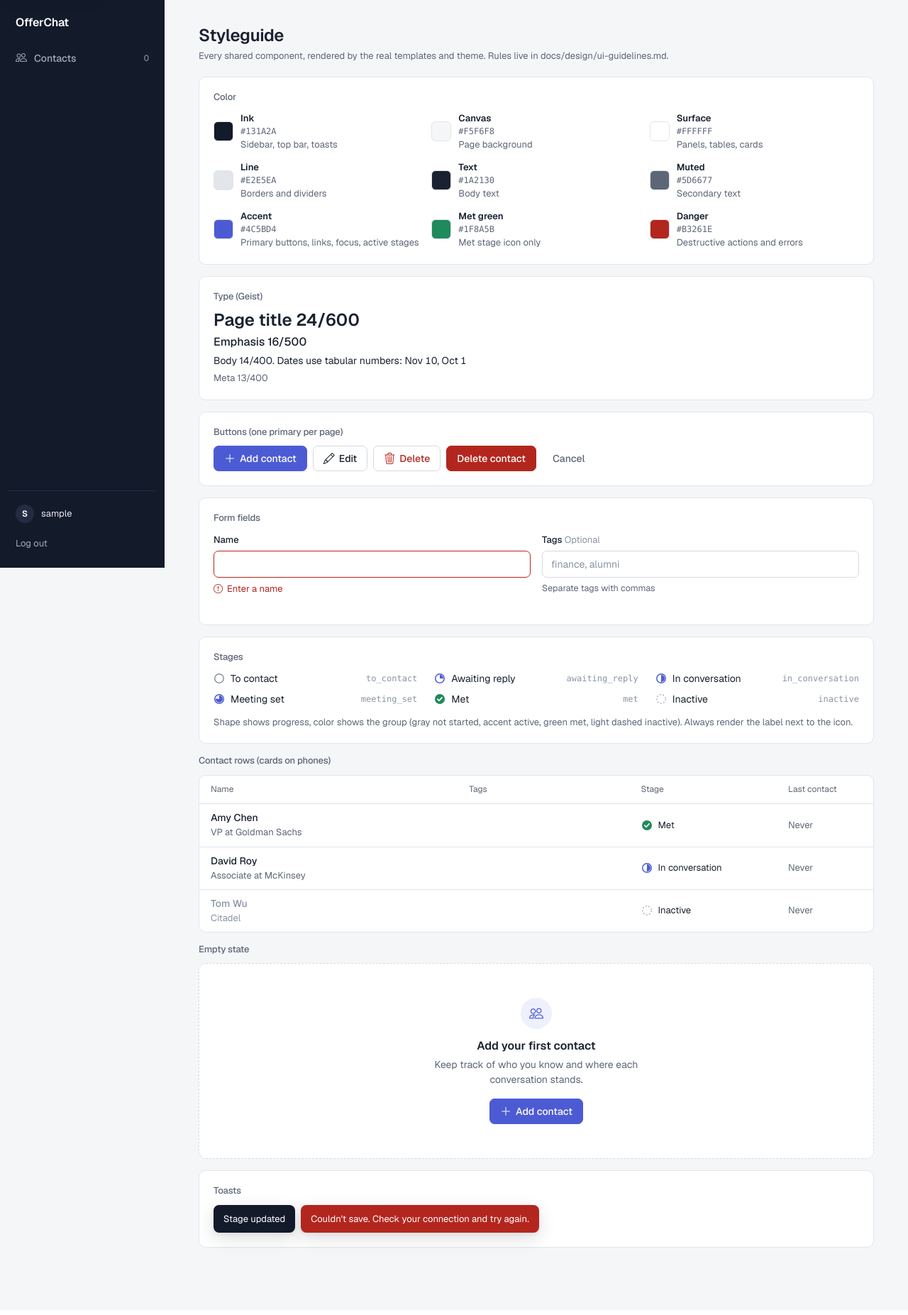
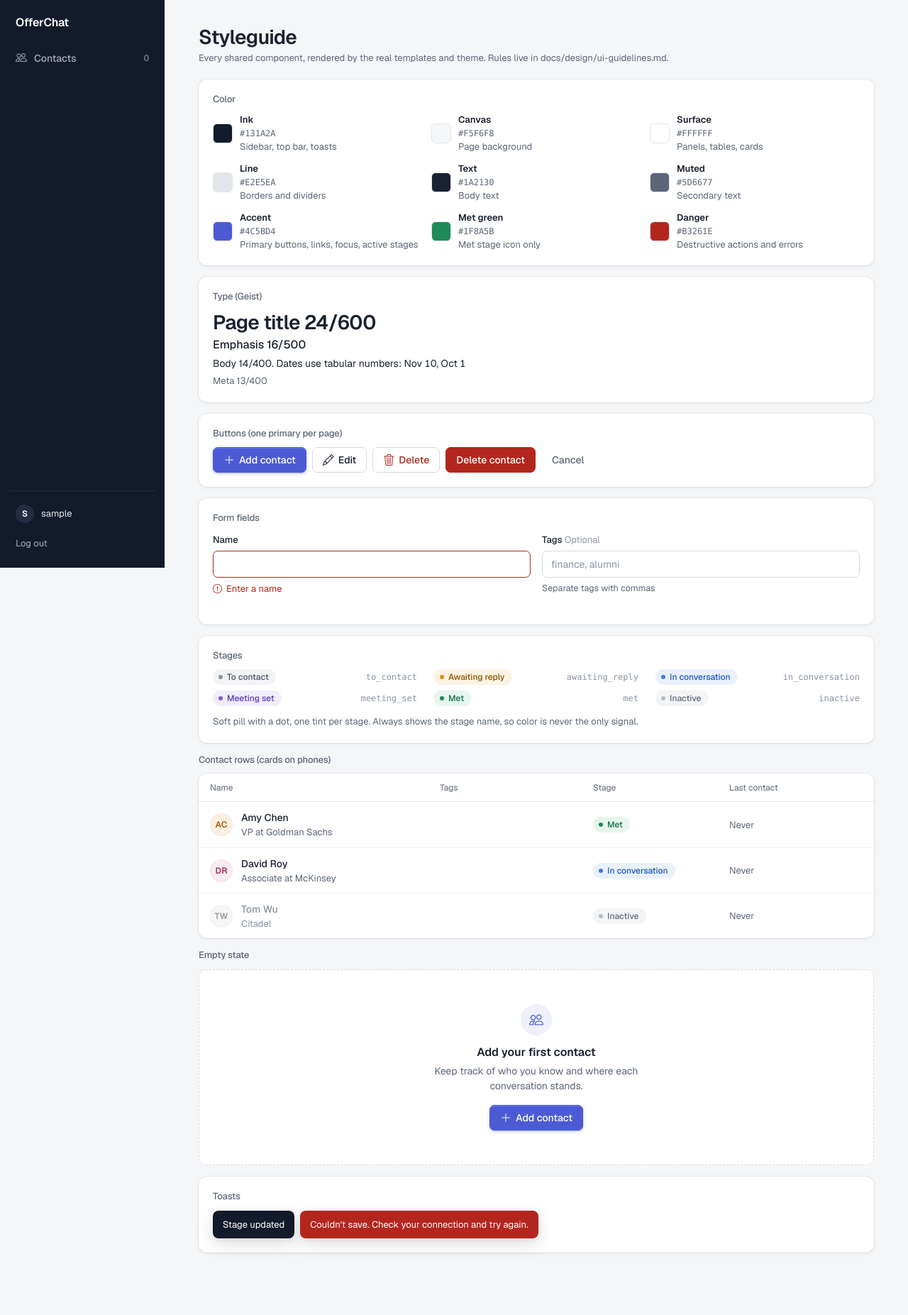
Before and after one commit to OfirF1110/MGT656-Final-Project, a Django app: page /styleguide/ in a window 1280 px wide. Shown: the whole page at 71% size. Before the commit the page ends 1761 px from the top, so only its background shows below. Run offline with Django 5.2, Linux system fonts and the light colour scheme; the visitor is signed in with stand-in values (Sample User, id 1); data that the repository does not hold is empty; parts of the project's set-up code (start-up, migrations or seed data) failed here and were passed over.

Commit message:
Visual refresh: stage pills, avatars, soft elevation, sort, quick actions (#10)
- Stages are soft pills with a dot, one tint per stage (Leo's pick), in
  rows, the detail panel, the stage menu and the styleguide. The ring/pie
  stage_icon tag is removed.
- Initials avatars with a stable tint per name (crc32, six tones).
- Panels and tables use one soft elevation token instead of borders;
  primary buttons get an inner highlight; page titles are larger and tighter.
- Sort by recently updated, name (case-insensitive) or last contact
  (never last); works with search, filter and htmx.
- Row quick actions (LinkedIn, open) in their own column, shown on hover
  or keyboard focus on devices with a mouse, hidden on touch.

Co-Authored-By: Claude Opus 5.5 <noreply@anthropic.com>

```diff
--- a/contacts/templates/contacts/_results.html
+++ b/contacts/templates/contacts/_results.html
@@ -8,7 +8,7 @@
 {% if contacts %}
   <div class="contact-table">
     <div class="contact-head" aria-hidden="true">
-      <span>Name</span><span>Tags</span><span>Stage</span><span>Last contact</span>
+      <span>Name</span><span>Tags</span><span>Stage</span><span>Last contact</span><span></span>
     </div>
     <ul class="contact-list">
       {% for contact in contacts %}
--- a/contacts/templates/contacts/_row.html
+++ b/contacts/templates/contacts/_row.html
@@ -1,10 +1,19 @@
 {% load contacts_ui %}
 <li class="contact-row{% if contact.stage == 'inactive' %} is-inactive{% endif %}" id="contact-{{ contact.pk }}">
   <div class="contact-main">
-    <a class="contact-name" href="{{ contact.get_absolute_url }}">{{ contact.name }}</a>
-    {% if contact.subtitle %}<div class="contact-sub">{{ contact.subtitle }}</div>{% endif %}
+    {% avatar contact.name %}
+    <div class="contact-text">
+      <a class="contact-name" href="{{ contact.get_absolute_url }}">{{ contact.name }}</a>
+      {% if contact.subtitle %}<div class="contact-sub">{{ contact.subtitle }}</div>{% endif %}
+    </div>
   </div>
   <div class="contact-tags">{% for tag in contact.tags.all %}<span class="tag">{{ tag.name }}</span>{% endfor %}</div>
   <div class="contact-stage">{% include 'contacts/_stage_menu.html' with menu_context='row' %}</div>
   <div class="contact-date tnum"><span class="visually-hidden">Last contact </span>{{ contact.last_contact_date|short_date }}</div>
+  <div class="row-actions">
+    {% if contact.linkedin_url %}
+      <a href="{{ contact.linkedin_url }}" class="row-action" target="_blank" rel="noopener noreferrer" aria-label="{{ contact.name }} on LinkedIn"><i class="bi bi-linkedin" aria-hidden="true"></i></a>
+    {% endif %}
+    <a href="{{ contact.get_absolute_url }}" class="row-action" aria-label="Open {{ contact.name }}"><i class="bi bi-arrow-up-right" aria-hidden="true"></i></a>
+  </div>
 </li>
--- a/contacts/templates/contacts/_stage_menu.html
+++ b/contacts/templates/contacts/_stage_menu.html
@@ -1,8 +1,6 @@
-{% load contacts_ui %}
 <details class="stage-menu stage-menu--{{ menu_context }}">
   <summary class="stage-trigger" aria-label="Change stage, currently {{ contact.get_stage_display }}">
-    {% if menu_context == 'panel' %}{% stage_icon contact.stage 20 %}{% else %}{% stage_icon contact.stage %}{% endif %}
-    <span class="stage-label">{{ contact.get_stage_display }}</span>
+    <span class="stage-pill stage-pill--{{ contact.stage }} stage-label">{{ contact.get_stage_display }}</span>
     <i class="bi bi-chevron-down stage-caret" aria-hidden="true"></i>
   </summary>
   <form method="post" action="{% url 'contacts:stage' contact.pk %}" class="stage-popover"
@@ -18,7 +16,7 @@
         {% for stage in stages %}
           <button type="submit" name="stage" value="{{ stage.value }}" class="stage-option"
                   {% if stage.value == contact.stage %}aria-current="true"{% endif %}>
-            {% stage_icon stage.value %}<span>{{ stage.label }}</span>
+            <span class="stage-pill stage-pill--{{ stage.value }}">{{ stage.label }}</span>
             {% if stage.value == contact.stage %}<i class="bi bi-check2" aria-hidden="true"></i>{% endif %}
           </button>
         {% endfor %}
--- a/contacts/templates/contacts/detail.html
+++ b/contacts/templates/contacts/detail.html
@@ -8,7 +8,7 @@
   <a href="{% url 'contacts:list' %}" class="back-link"><i class="bi bi-arrow-left" aria-hidden="true"></i>Contacts</a>
   <div class="page-head detail-head">
     <div class="detail-identity">
-      <span class="detail-avatar" aria-hidden="true">{{ contact.name|first|upper }}</span>
+      {% avatar contact.name "lg" %}
       <div>
         <h1 class="page-title">{{ contact.name }}</h1>
         {% if contact.subtitle %}<p class="page-meta">{{ contact.subtitle }}</p>{% endif %}
--- a/contacts/templates/contacts/list.html
+++ b/contacts/templates/contacts/list.html
@@ -27,6 +27,12 @@
         <option value="{{ value }}"{% if value == stage %} selected{% endif %}>{{ label }}</option>
       {% endfor %}
     </select>
+    <select name="sort" class="form-select sort-select" aria-label="Sort contacts"
+            hx-get="{% url 'contacts:list' %}" hx-trigger="change" hx-include="closest form" hx-replace-url="true">
+      {% for value, label in sort_choices %}
+        <option value="{{ value }}"{% if value == sort %} selected{% endif %}>{{ label }}</option>
+      {% endfor %}
+    </select>
     <button type="submit" class="btn btn-quiet js-hide">Search</button>
   </form>
 
--- a/contacts/templatetags/contacts_ui.py
+++ b/contacts/templatetags/contacts_ui.py
@@ -1,45 +1,10 @@
+import zlib
+
 from django import template
 from django.utils import timezone
 from django.utils.html import format_html
-from django.utils.safestring import mark_safe
 
 register = template.Library()
-
-# Pie radius 2.5 drawn with a 5px stroke fills the inside of the ring; C = 2 * pi * 2.5.
-_PIE_C = 15.708
-_RING = '<circle cx="8" cy="8" r="6.25" fill="none" stroke="currentColor" stroke-width="1.5"/>'
-
-
-def _pie(fraction):
-    return (
-        f'<circle cx="8" cy="8" r="2.5" fill="none" stroke="currentColor" stroke-width="5" '
-        f'stroke-dasharray="{_PIE_C * fraction:.3f} {_PIE_C:.3f}" transform="rotate(-90 8 8)"/>'
-    )
-
-
-_SHAPES = {
-    "to_contact": _RING,
-    "awaiting_reply": _RING + _pie(0.25),
-    "in_conversation": _RING + _pie(0.5),
-    "meeting_set": _RING + _pie(0.75),
-    "met": '<circle cx="8" cy="8" r="7" fill="currentColor"/>'
-           '<path d="M4.9 8.2l2.1 2.1 4.1-4.4" fill="none" stroke="#fff" stroke-width="1.7" '
-           'stroke-linecap="round" stroke-linejoin="round"/>',
-    "inactive": '<circle cx="8" cy="8" r="6.25" fill="none" stroke="currentColor" stroke-width="1.5" '
-                'stroke-dasharray="2.2 2.2"/>',
-}
-
-
-@register.simple_tag
-def stage_icon(stage, size=16):
-    """Inline SVG for a stage. Decorative: always render the stage label next to it."""
-    shape = _SHAPES.get(str(stage), _RING)
-    return format_html(
-        '<svg class="stage-icon stage-icon--{}" width="{}" height="{}" viewBox="0 0 16 16" '
-        'aria-hidden="true" focusable="false">{}</svg>',
-        stage, size, size, mark_safe(shape),
-    )
-
 
 @register.filter
 def linkedin_display(url):
@@ -61,3 +26,28 @@ def short_date(value):
     if value.year == timezone.localdate().year:
         return value.strftime("%b ") + str(value.day)
     return value.strftime("%b ") + f"{value.day}, {value.year}"
+
+
+AVATAR_TONES = 6
+
+
+def initials(name):
+    """"Amy Chen" -> "AC", "Madonna" -> "M", "李晓明" -> "李", blank -> "?"."""
+    words = str(name or "").split()
+    if not words:
+        return "?"
+    first = words[0][0]
+    if len(words) == 1 or not first.isascii():
+        return first.upper()
+    return (first + words[-1][0]).upper()
+
+
+def avatar_tone(name):
+    """Stable 0..5 per name (crc32, not hash(), which changes between processes)."""
+    return zlib.crc32(str(name or "").strip().lower().encode("utf-8")) % AVATAR_TONES
+
+
+@register.simple_tag
+def avatar(name, size=""):
+    css = f"avatar avatar--tone-{avatar_tone(name)}" + (f" avatar--{size}" if size else "")
+    return format_html('<span class="{}" aria-hidden="true">{}</span>', css, initials(name))
--- a/static/css/theme.css
+++ b/static/css/theme.css
@@ -29,6 +29,7 @@
   --oc-radius-lg: 10px;
   --oc-shadow-pop: 0 8px 24px rgba(19, 26, 42, .14), 0 2px 6px rgba(19, 26, 42, .06);
   --oc-focus: 0 0 0 3px rgba(76, 91, 212, .28);
+  --oc-elev-1: 0 0 0 1px rgba(19, 26, 42, .06), 0 1px 2px rgba(19, 26, 42, .04), 0 2px 8px rgba(19, 26, 42, .035);
   --oc-sidebar-width: 232px;
   --oc-tabbar-height: 60px;
 
@@ -89,6 +90,7 @@ a:hover { text-decoration: underline; text-underline-offset: 2px; }
 }
 .btn .bi { font-size: 1rem; line-height: 1; }
 .btn-primary {
+  box-shadow: inset 0 1px 0 rgba(255, 255, 255, .18), 0 1px 2px rgba(41, 52, 150, .28), 0 2px 6px rgba(76, 91, 212, .18);
   --bs-btn-bg: var(--oc-accent); --bs-btn-border-color: var(--oc-accent);
   --bs-btn-hover-bg: var(--oc-accent-hover); --bs-btn-hover-border-color: var(--oc-accent-hover);
   --bs-btn-active-bg: var(--oc-accent-active); --bs-btn-active-border-color: var(--oc-accent-active);
@@ -149,7 +151,7 @@ body.public { min-height: 100vh; }
 }
 .public-wordmark:hover { text-decoration: none; color: var(--oc-text); }
 .public-card {
-  width: min(100%, 420px); background: var(--oc-surface); border: 1px solid var(--oc-line);
+  width: min(100%, 420px); background: var(--oc-surface); border: 0; box-shadow: var(--oc-elev-1);
   border-radius: 12px; padding: 32px;
 }
 .public-card h1 { font-size: 1.375rem; font-weight: 600; margin-bottom: 8px; }
@@ -251,13 +253,13 @@ body.kbd-open .app-tabbar { transform: translateY(110%); }
 
 /* ---------- Page structure ---------- */
 .page-head { display: flex; align-items: center; justify-content: space-between; gap: 16px; margin-bottom: 20px; flex-wrap: wrap; }
-.page-title { font-size: 1.5rem; font-weight: 600; margin: 0; line-height: 1.2; }
+.page-title { font-size: 1.75rem; font-weight: 600; margin: 0; line-height: 1.15; letter-spacing: -.022em; }
 .page-meta { color: var(--oc-muted); font-size: .8125rem; margin: 4px 0 0; }
 .page-actions { display: flex; gap: 8px; align-items: center; }
 .back-link { display: inline-flex; align-items: center; gap: 4px; color: var(--oc-muted); font-size: .8125rem; margin-bottom: 12px; min-height: 32px; }
 .back-link:hover { color: var(--oc-text); }
 
-.panel { background: var(--oc-surface); border: 1px solid var(--oc-line); border-radius: var(--oc-radius-lg); padding: 20px; }
+.panel { background: var(--oc-surface); border: 0; box-shadow: var(--oc-elev-1); border-radius: 12px; padding: 20px; }
 .panel + .panel { margin-top: 16px; }
 .panel-title { font-size: .8125rem; font-weight: 500; color: var(--oc-muted); margin: 0 0 12px; }
 
@@ -304,45 +306,53 @@ a, button, summary, .btn { touch-action: manipulation; }
   *, *::before, *::after { animation-duration: .01ms !important; transition-duration: .01ms !important; }
 }
 
-/* ---------- Stage icons ---------- */
-.stage-icon { flex: none; display: block; }
-.stage-icon--to_contact { color: var(--oc-neutral); }
-.stage-icon--awaiting_reply,
-.stage-icon--in_conversation,
-.stage-icon--meeting_set { color: var(--oc-accent); }
-.stage-icon--met { color: var(--oc-green); }
-.stage-icon--inactive { color: var(--oc-neutral-light); }
+/* ---------- Stage pills (soft pill + dot, one tint per stage) ---------- */
+.stage-pill {
+  display: inline-flex; align-items: center; gap: 6px; white-space: nowrap;
+  font-size: .75rem; font-weight: 500; line-height: 1; padding: 5px 10px 5px 8px; border-radius: 999px;
+  background: var(--pill-bg); color: var(--pill-fg);
+}
+.stage-pill::before { content: ""; width: 6px; height: 6px; border-radius: 50%; background: var(--pill-dot); flex: none; }
+.stage-pill--to_contact      { --pill-bg: #F1F3F6; --pill-fg: #4E5768; --pill-dot: #8A93A3; }
+.stage-pill--awaiting_reply  { --pill-bg: #FDF3E3; --pill-fg: #8A5300; --pill-dot: #D98E1F; }
+.stage-pill--in_conversation { --pill-bg: #EAF1FE; --pill-fg: #1F56B8; --pill-dot: #3B7BE8; }
+.stage-pill--meeting_set     { --pill-bg: #F1EDFD; --pill-fg: #5B3DB8; --pill-dot: #7C5CE0; }
+.stage-pill--met             { --pill-bg: #E6F5EE; --pill-fg: #17704A; --pill-dot: #1F8A5B; }
+.stage-pill--inactive        { --pill-bg: #F3F4F6; --pill-fg: #646C7B; --pill-dot: #B4BBC7; }
 
 /* ---------- Stage menu (native <details>; works without JS) ---------- */
 .stage-menu { position: relative; display: inline-block; }
 .stage-trigger {
-  list-style: none; display: inline-flex; align-items: center; gap: 8px; cursor: pointer;
-  min-height: 32px; padding: 0 8px; margin-left: -8px; border-radius: var(--oc-radius);
+  list-style: none; display: inline-flex; align-items: center; gap: 6px; cursor: pointer;
+  min-height: 32px; padding: 0 6px 0 0; border-radius: 999px;
   color: var(--oc-text); font-size: .8125rem; user-select: none;
 }
 .stage-trigger::-webkit-details-marker { display: none; }
 .stage-trigger::marker { content: ""; }
-.stage-trigger:hover, .stage-menu[open] > .stage-trigger { background: var(--oc-hover); }
+.stage-trigger:hover .stage-pill, .stage-menu[open] > .stage-trigger .stage-pill { box-shadow: 0 0 0 1px rgba(19, 26, 42, .08); }
+.stage-trigger:focus-visible { outline-offset: 3px; }
 .stage-caret { font-size: .6875rem; color: var(--oc-subtle); opacity: 0; transition: opacity .12s; }
 .stage-trigger:hover .stage-caret, .stage-trigger:focus-visible .stage-caret, .stage-menu[open] .stage-caret { opacity: 1; }
 .stage-popover {
-  position: absolute; z-index: 40; top: calc(100% + 4px); left: -8px; width: 240px;
+  position: absolute; z-index: 40; top: calc(100% + 6px); left: -6px; width: 232px;
   background: var(--oc-surface); border: 1px solid var(--oc-line-strong); border-radius: var(--oc-radius-lg);
   box-shadow: var(--oc-shadow-pop); padding: 6px; margin: 0;
 }
 .stage-group + .stage-group { border-top: 1px solid var(--oc-line-soft); margin-top: 4px; padding-top: 4px; }
 .stage-group-label { font-size: .71875rem; color: var(--oc-subtle); padding: 6px 8px 2px; }
 .stage-option {
-  display: flex; align-items: center; gap: 10px; width: 100%; min-height: 34px; padding: 0 8px;
+  display: flex; align-items: center; gap: 10px; width: 100%; min-height: 36px; padding: 0 8px;
   border: 0; background: none; border-radius: 6px; color: var(--oc-text); font-size: .8125rem; text-align: left;
 }
 .stage-option:hover, .stage-option:focus-visible { background: var(--oc-hover); }
-.stage-option[aria-current="true"] { background: var(--oc-accent-soft); font-weight: 500; }
+.stage-option[aria-current="true"] { background: var(--oc-hover); }
 .stage-option .bi-check2 { margin-left: auto; color: var(--oc-accent); font-size: 1rem; }
 .stage-hint { font-size: .71875rem; color: var(--oc-subtle); border-top: 1px solid var(--oc-line-soft); margin: 4px 0 0; padding: 8px 8px 4px; }
 
 .stage-panel { display: flex; flex-direction: column; gap: 6px; }
-.stage-menu--panel .stage-trigger { font-size: 1rem; font-weight: 500; min-height: 40px; gap: 10px; }
+.stage-menu--panel .stage-trigger { min-height: 40px; gap: 8px; }
+.stage-menu--panel .stage-pill { font-size: .875rem; padding: 7px 14px 7px 11px; gap: 8px; }
+.stage-menu--panel .stage-pill::before { width: 7px; height: 7px; }
 .stage-menu--panel .stage-caret { opacity: 1; }
 .stage-panel-date { margin: 0; color: var(--oc-muted); font-size: .8125rem; }
 
@@ -354,10 +364,18 @@ a, button, summary, .btn { touch-action: manipulation; }
 
 /* ---------- Contact detail ---------- */
 .detail-identity { display: flex; align-items: center; gap: 14px; min-width: 0; }
-.detail-avatar {
-  width: 48px; height: 48px; border-radius: 50%; flex: none; display: inline-flex; align-items: center; justify-content: center;
-  background: var(--oc-accent-soft); color: var(--oc-accent); font-weight: 600; font-size: 1.125rem;
+.avatar {
+  width: 32px; height: 32px; border-radius: 50%; flex: none; display: inline-flex; align-items: center; justify-content: center;
+  font-size: .75rem; font-weight: 600; letter-spacing: .01em; background: var(--av-bg); color: var(--av-fg);
+  box-shadow: inset 0 0 0 1px rgba(19, 26, 42, .04);
 }
+.avatar--lg { width: 52px; height: 52px; font-size: 1.125rem; }
+.avatar--tone-0 { --av-bg: #E8EAFB; --av-fg: #3F4DC0; }
+.avatar--tone-1 { --av-bg: #E3F3EC; --av-fg: #17704A; }
+.avatar--tone-2 { --av-bg: #FDF0E1; --av-fg: #A35A06; }
+.avatar--tone-3 { --av-bg: #FBEAF0; --av-fg: #993556; }
+.avatar--tone-4 { --av-bg: #E4F2FB; --av-fg: #1B6A99; }
+.avatar--tone-5 { --av-bg: #EFEAFB; --av-fg: #5B3DB8; }
 .detail-grid {
   display: grid; gap: 16px; align-items: start;
   grid-template-columns: minmax(0, 1fr);
@@ -394,7 +412,7 @@ a, button, summary, .btn { touch-action: manipulation; }
   .detail-head .page-actions { display: none; }
 }
 @media (max-width: 767.98px) {
-  .detail-avatar { width: 40px; height: 40px; font-size: 1rem; }
+  .avatar--lg { width: 44px; height: 44px; font-size: 1rem; }
 }
 @media (max-width: 599.98px) {
   .field-row { grid-template-columns: minmax(0, 1fr); gap: 0; }
@@ -422,23 +440,25 @@ a, button, summary, .btn { touch-action: manipulation; }
 .search-field > .bi { position: absolute; left: 12px; top: 50%; transform: translateY(-50%); color: var(--oc-subtle); pointer-events: none; }
 .search-field .form-control { padding-left: 36px; }
 .search-field .form-control::-webkit-search-cancel-button { cursor: pointer; }
-.stage-filter { width: auto; min-width: 160px; flex: 0 0 auto; }
+.stage-filter, .sort-select { width: auto; min-width: 160px; flex: 0 0 auto; }
 .results-line { color: var(--oc-muted); font-size: .8125rem; margin: 0 0 12px; display: flex; gap: 12px; align-items: baseline; }
 .results-clear { font-size: .8125rem; }
 
-.contact-table { background: var(--oc-surface); border: 1px solid var(--oc-line); border-radius: var(--oc-radius-lg); }
+.contact-table { background: var(--oc-surface); border: 0; box-shadow: var(--oc-elev-1); border-radius: 12px; }
 .contact-head, .contact-row {
   display: grid; align-items: center; gap: 16px;
-  grid-template-columns: minmax(0, 2fr) minmax(0, 1.3fr) minmax(176px, 1.1fr) 104px;
+  grid-template-columns: minmax(0, 2fr) minmax(0, 1.3fr) minmax(176px, 1.1fr) 104px 68px;
   padding: 0 16px;
 }
 .contact-head { min-height: 40px; color: var(--oc-muted); font-size: .75rem; border-bottom: 1px solid var(--oc-line); }
 .contact-list { list-style: none; margin: 0; padding: 0; }
-.contact-row { min-height: 60px; padding-top: 8px; padding-bottom: 8px; border-top: 1px solid var(--oc-line); }
+.contact-row { position: relative; min-height: 64px; padding-top: 10px; padding-bottom: 10px; border-top: 1px solid var(--oc-line-soft); }
 .contact-row:first-child { border-top: 0; }
 .contact-row:hover { background: #FAFBFC; }
 .contact-row:last-child { border-radius: 0 0 var(--oc-radius-lg) var(--oc-radius-lg); }
-.contact-main { min-width: 0; }
+.contact-main { min-width: 0; display: flex; align-items: center; gap: 12px; }
+.contact-text { min-width: 0; }
+.contact-row.is-inactive .avatar { filter: grayscale(1); opacity: .65; }
 .contact-name { color: var(--oc-text); font-weight: 500; }
 .contact-name:hover { color: var(--oc-accent); }
 .contact-sub { color: var(--oc-muted); font-size: .8125rem; overflow: hidden; text-overflow: ellipsis; white-space: nowrap; }
@@ -464,14 +484,14 @@ a, button, summary, .btn { touch-action: manipulation; }
   .search-field { flex: 1 1 100%; max-width: none; }
   .stage-filter { flex: 1 1 auto; }
   .contact-head { display: none; }
-  .contact-table { background: none; border: 0; }
+  .contact-table { background: none; border: 0; box-shadow: none; }
   .contact-row {
     grid-template-columns: minmax(0, 1fr) auto;
     grid-template-areas: "main date" "stage stage" "tags tags";
     gap: 4px 12px; padding: 12px 14px; margin-bottom: 8px;
-    background: var(--oc-surface); border: 1px solid var(--oc-line); border-radius: var(--oc-radius-lg);
+    background: var(--oc-surface); border: 0; box-shadow: var(--oc-elev-1); border-radius: 12px;
   }
-  .contact-row:first-child { border-top: 1px solid var(--oc-line); }
+  .contact-row:first-child { border-top: 0; }
   .contact-row:hover { background: var(--oc-surface); }
   .contact-main { grid-area: main; }
   .contact-date { grid-area: date; align-self: start; padding-top: 2px; }
@@ -539,3 +559,19 @@ a, button, summary, .btn { touch-action: manipulation; }
   .stage-option { min-height: 44px; font-size: .875rem; }
 }
 @keyframes oc-sheet-in { from { transform: translateY(24px); opacity: .6; } to { transform: none; opacity: 1; } }
+
+/* ---------- Row quick actions (mouse and keyboard only; touch opens the row) ---------- */
+.row-actions {
+  display: flex; justify-content: flex-end; gap: 6px;
+  opacity: 0; pointer-events: none; transition: opacity .12s;
+}
+.row-action {
+  width: 30px; height: 30px; border-radius: 8px; display: inline-flex; align-items: center; justify-content: center;
+  background: var(--oc-surface); color: var(--oc-muted); box-shadow: 0 0 0 1px var(--oc-line), 0 1px 2px rgba(19, 26, 42, .05);
+}
+.row-action:hover { color: var(--oc-accent); text-decoration: none; }
+/* any-hover: also shows on touchscreen laptops that have a mouse or trackpad. */
+@media (any-hover: hover) {
+  .contact-row:hover .row-actions, .contact-row:focus-within .row-actions { opacity: 1; pointer-events: auto; }
+}
+@media (any-hover: none), (max-width: 767.98px) { .row-actions { display: none; } }
--- a/templates/styleguide.html
+++ b/templates/styleguide.html
@@ -49,16 +49,16 @@
     <h2 class="panel-title" id="sg-stages">Stages</h2>
     <ul class="sg-stage-list">
       {% for stage in stages %}
-        <li>{% stage_icon stage.value %}<span>{{ stage.label }}</span><code>{{ stage.value }}</code></li>
+        <li><span class="stage-pill stage-pill--{{ stage.value }}">{{ stage.label }}</span><code>{{ stage.value }}</code></li>
       {% endfor %}
     </ul>
-    <p class="text-muted-oc mb-0" style="font-size:.8125rem">Shape shows progress, color shows the group (gray not started, accent active, green met, light dashed inactive). Always render the label next to the icon.</p>
+    <p class="text-muted-oc mb-0" style="font-size:.8125rem">Soft pill with a dot, one tint per stage. Always shows the stage name, so color is never the only signal.</p>
   </section>
 
   <section class="sg-section" aria-labelledby="sg-rows">
     <h2 class="panel-title" id="sg-rows">Contact rows (cards on phones)</h2>
     <div class="contact-table">
-      <div class="contact-head" aria-hidden="true"><span>Name</span><span>Tags</span><span>Stage</span><span>Last contact</span></div>
+      <div class="contact-head" aria-hidden="true"><span>Name</span><span>Tags</span><span>Stage</span><span>Last contact</span><span></span></div>
       <ul class="contact-list">
         {% for contact in samples %}{% include 'contacts/_row.html' %}{% endfor %}
       </ul>
```
Also changed, not shown: contacts/tests.py (+56 -0 lines), contacts/views.py (+21 -2 lines), docs/design/contacts.md (+2 -2 lines), docs/design/ui-guidelines.md (+8 -5 lines).
